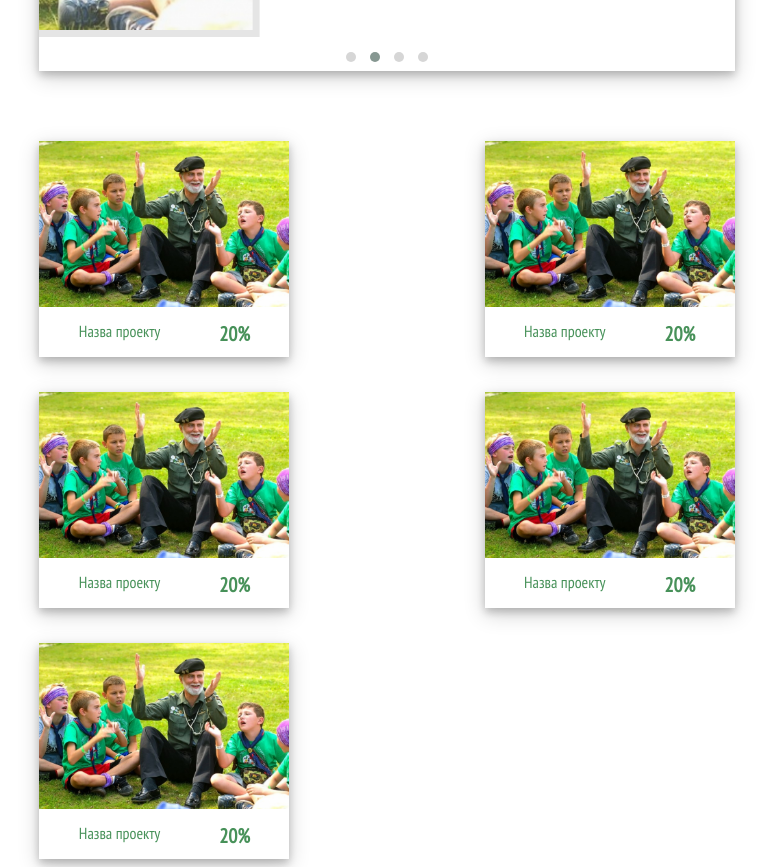
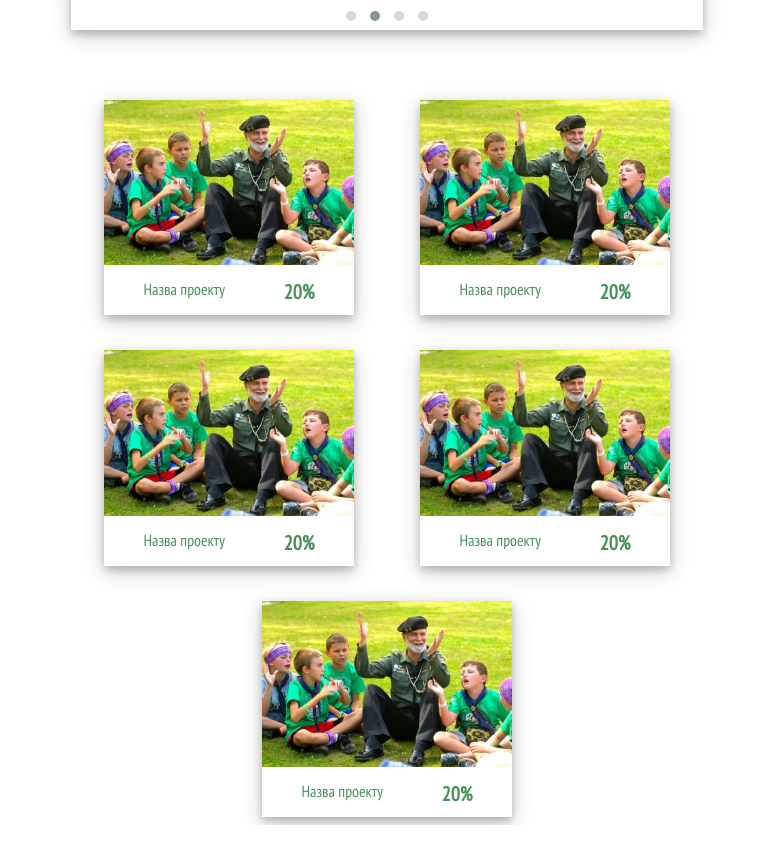
Before and after one commit to AndrewMatsievsky/AndrewMatsievsky.github.io, a plain HTML site: page funding-page.html in a window 1280 px wide. Shown: the part 586-1453 px from the top of the page, without its empty margins (253-1026 px from the left). After the commit the page ends 1411 px from the top, so only its background shows below. Drawn offline with nearby package versions, Linux system fonts and the light colour scheme.

Commit message:
added new styles

```diff
--- a/funding-page.css
+++ b/funding-page.css
@@ -2,7 +2,7 @@
   /* display: flex; */
   /* justify-content: center; */
   margin: auto;
-  width: 55%;
+  width: 50%;
   /* width: 100%; */
 }
 
@@ -153,7 +153,7 @@ h2 {
 
 .funding-page--projects {
   display: flex;
-  justify-content: space-between;
+  justify-content: space-around;
   flex-wrap: wrap;
   margin-top: 35px;
 }
```
